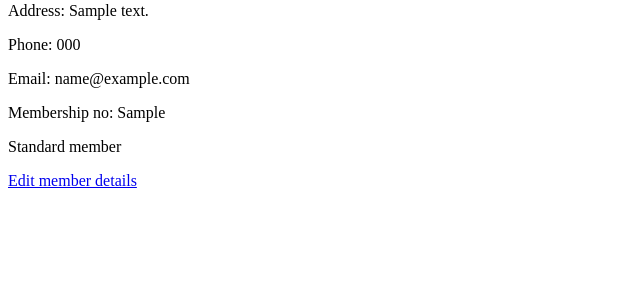
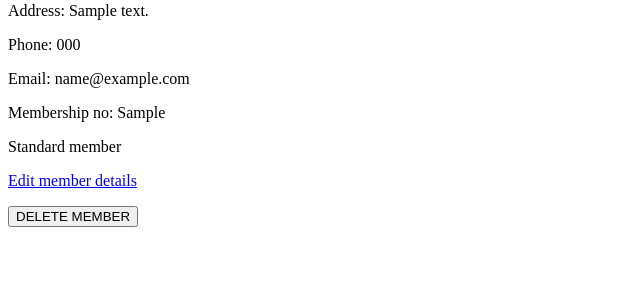
Before and after one commit to lauracdobie/gym_project, a Flask app: page /members in a window 1280 px wide. Shown: the part 221-521 px from the top of the page, without its empty margins (0-640 px from the left). Run offline with Flask 2, Linux system fonts and the light colour scheme; a database or web service that is not in the repository returns one stand-in record (values such as "Sample title"); some libraries are stand-ins or nearby versions.

Commit message:
Delete members working in some cases

```diff
--- a/controllers/class_type_controller.py
+++ b/controllers/class_type_controller.py
@@ -8,8 +8,6 @@ class_types_blueprint = Blueprint("class_types", __name__)
 @class_types_blueprint.route("/class-types")
 def class_type_list():
     class_types = class_type_repository.select_all()
-    for class_type in class_types:
-        print("🐰" + class_type.name + "🐰")
     return render_template("class_types/index.html", class_types=class_types)
 
 @class_types_blueprint.route("/class-types/add", methods=['GET'])
--- a/controllers/member_controller.py
+++ b/controllers/member_controller.py
@@ -47,3 +47,8 @@ def update_member_details(id):
     updated_member = Member(name, address, phone, email, premium, membership_no, id)
     member_repository.edit(updated_member)
     return redirect('/members')
+
+@members_blueprint.route("/members/<id>/delete", methods=['POST'])
+def delete_member(id):
+    member_repository.delete(id)
+    return redirect('/members')
--- a/db/gym.sql
+++ b/db/gym.sql
@@ -23,7 +23,7 @@ CREATE TABLE class_types(
 
 CREATE TABLE fitness_classes(
     id SERIAL PRIMARY KEY,
-    class_type_id INT REFERENCES class_types(id),
+    class_type_id INT REFERENCES class_types(id) ON DELETE CASCADE,
     date VARCHAR(255),
     time VARCHAR(255),
     duration VARCHAR(255),
@@ -34,6 +34,6 @@ CREATE TABLE fitness_classes(
 
 CREATE TABLE bookings(
     id SERIAL PRIMARY KEY,
-    member_id INT REFERENCES members(id),
-    fitness_class_id INT REFERENCES fitness_classes(id)
+    member_id INT REFERENCES members(id) ON DELETE CASCADE,
+    fitness_class_id INT REFERENCES fitness_classes(id) ON DELETE CASCADE
 );
--- a/templates/class_types/index.html
+++ b/templates/class_types/index.html
@@ -2,7 +2,9 @@
 {% block content %}
 <nav>
     <ul>
+        <li><a href="/fitness-classes/add">Add class to the timetable</a></li>
         <li><a href="/class-types/add">Add a new class type</a></li>
+        <li><a href="/class-types/">View new class type</a></li>
     </ul>
 </nav>
 <main>
--- a/templates/index.html
+++ b/templates/index.html
@@ -1,4 +1,4 @@
 {% extends "base.html" %}
 {% block content%}
-<h1>Welcome to Holisica Fitness and Wellbeing gym management system</h1>
+<h1>Welcome to Holistica Fitness and Wellbeing gym management system</h1>
 {% endblock %}
--- a/templates/members/edit.html
+++ b/templates/members/edit.html
@@ -45,6 +45,10 @@
 
             <button type="submit">Edit member</button>
         </form>
+
+        <!-- <form action="/members/{{member.id}}/delete" method="post">
+            <button type="submit" class="delete">DELETE MEMBER</button>
+        </form> -->
     </article>
 </main>
 {% endblock %}
--- a/templates/members/index.html
+++ b/templates/members/index.html
@@ -20,6 +20,9 @@
             <p>Standard member</p>
         {% endif %}
         <p><a href="/members/{{member.id}}/edit">Edit member details</a></p>
+        <form action="/members/{{member.id}}/delete" method="POST">
+            <button type="submit" class="delete">DELETE MEMBER</button>
+        </form>
     {% endfor %}
     </article>
 </main>
```
